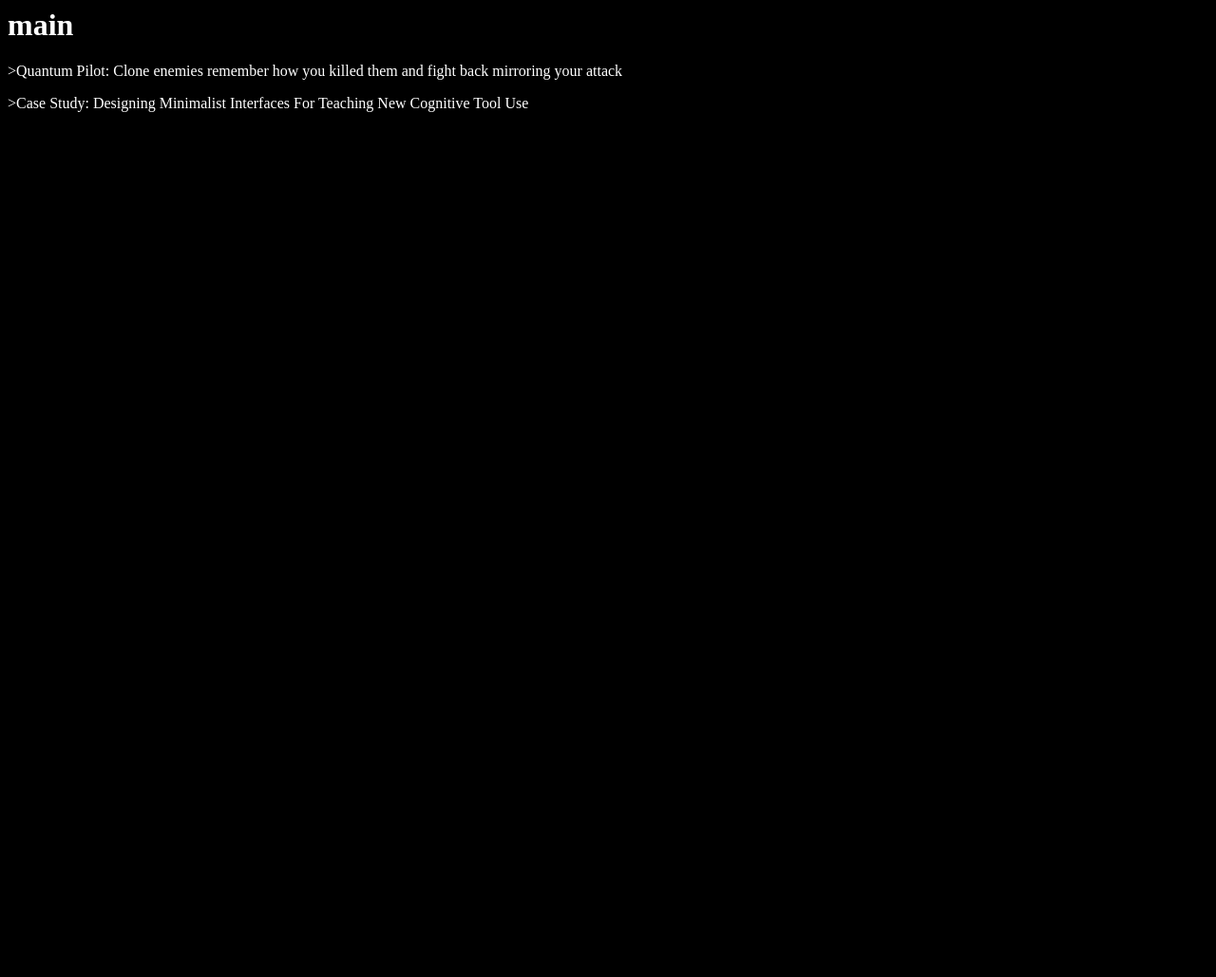
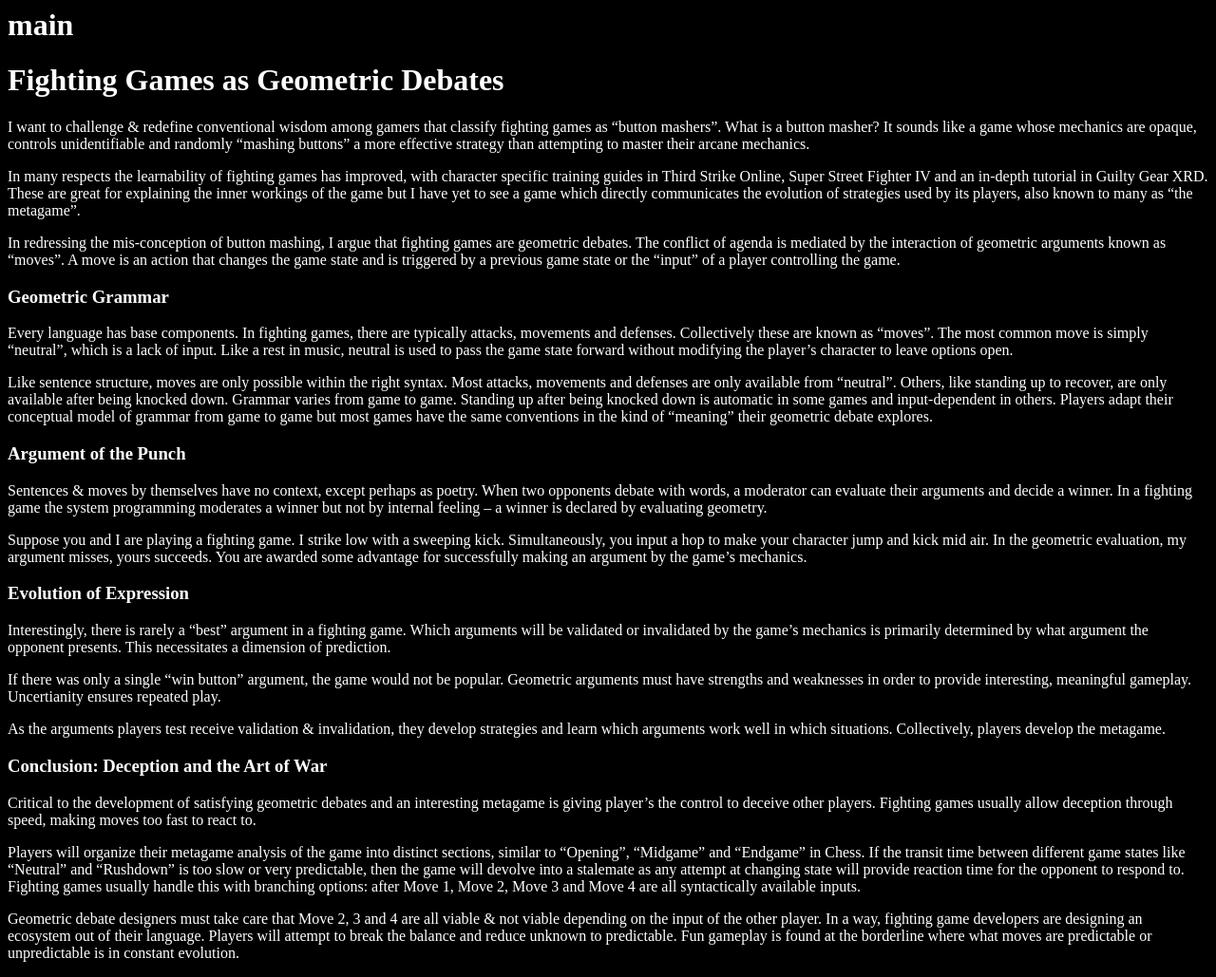
Before and after one commit to QuantumProductions/quantumproductions, a Jekyll site: the page built from index.md, in a window 1280 px wide. Shown: the whole page at 95% size. Built offline with Jekyll 4.4.1, drawn with Linux system fonts in a browser that asks for light colours; Markdown is read by kramdown in place of the engine named in the settings; before the commit the page ends 900 px from its top, so only the background shows below that.

Commit message:
geometric debates

```diff
--- a/index.md
+++ b/index.md
@@ -1,8 +1,40 @@
 ---
-title: main.
+title: Fighting Games as Geometric Debates
 layout: default
 ---
 
-[>Quantum Pilot: Clone enemies remember how you killed them and fight back mirroring your attack](https://itunes.apple.com/us/app/quantum-pilot/id935956154?mt=8)
+# Fighting Games as Geometric Debates
 
-[>Case Study: Designing Minimalist Interfaces For Teaching New Cognitive Tool Use](designing_minimalist/index.html)
+I want to challenge & redefine conventional wisdom among gamers that classify fighting games as "button mashers". What is a button masher? It sounds like a game whose mechanics are opaque, controls unidentifiable and randomly "mashing buttons" a more effective strategy than attempting to master their arcane mechanics.
+
+In many respects the learnability of fighting games has improved, with character specific training guides in Third Strike Online, Super Street Fighter IV and an in-depth tutorial in Guilty Gear XRD. These are great for explaining the inner workings of the game but I have yet to see a game which directly communicates the evolution of strategies used by its players, also known to many as "the metagame".
+
+In redressing the mis-conception of button mashing, I argue that fighting games are geometric debates. The conflict of agenda is mediated by the interaction of geometric arguments known as "moves". A move is an action that changes the game state and is triggered by a previous game state or the "input" of a player controlling the game.
+
+### Geometric Grammar
+
+Every language has base components. In fighting games, there are typically attacks, movements and defenses. Collectively these are known as "moves". The most common move is simply "neutral", which is a lack of input. Like a rest in music, neutral is used to pass the game state forward without modifying the player's character to leave options open.
+
+Like sentence structure, moves are only possible within the right syntax. Most attacks, movements and defenses are only available from "neutral". Others, like standing up to recover, are only available after being knocked down. Grammar varies from game to game. Standing up after being knocked down is automatic in some games and input-dependent in others. Players adapt their conceptual model of grammar from game to game but most games have the same conventions in the kind of "meaning" their geometric debate explores.
+
+### Argument of the Punch
+
+Sentences & moves by themselves have no context, except perhaps as poetry. When two opponents debate with words, a moderator can evaluate their arguments and decide a winner. In a fighting game the system programming moderates a winner but not by internal feeling -- a winner is declared by evaluating geometry.
+
+Suppose you and I are playing a fighting game. I strike low with a sweeping kick. Simultaneously, you input a hop to make your character jump and kick mid air. In the geometric evaluation, my argument misses, yours succeeds. You are awarded some advantage for successfully making an argument by the game's mechanics.
+
+### Evolution of Expression
+
+Interestingly, there is rarely a "best" argument in a fighting game. Which arguments will be validated or invalidated by the game's mechanics is primarily determined by what argument the opponent presents. This necessitates a dimension of prediction.
+
+If there was only a single "win button" argument, the game would not be popular. Geometric arguments must have strengths and weaknesses in order to provide interesting, meaningful gameplay. Uncertianity ensures repeated play.
+
+As the arguments players test receive validation & invalidation, they develop strategies and learn which arguments work well in which situations. Collectively, players develop the metagame.
+
+### Conclusion: Deception and the Art of War
+
+Critical to the development of satisfying geometric debates and an interesting metagame is giving player's the control to deceive other players. Fighting games usually allow deception through speed, making moves too fast to react to.
+
+Players will organize their metagame analysis of the game into distinct sections, similar to "Opening", "Midgame" and "Endgame" in Chess. If the transit time between different game states like "Neutral" and "Rushdown" is too slow or very predictable, then the game will devolve into a stalemate as any attempt at changing state will provide reaction time for the opponent to respond to. Fighting games usually handle this with branching options: after Move 1, Move 2, Move 3 and Move 4 are all syntactically available inputs.
+
+Geometric debate designers must take care that Move 2, 3 and 4 are all viable & not viable depending on the input of the other player. In a way, fighting game developers are designing an ecosystem out of their language. Players will attempt to break the balance and reduce unknown to predictable. Fun gameplay is found at the borderline where what moves are predictable or unpredictable is in constant evolution.
```
Also changed, not shown: geometric_debates.md (added), 2 other files.
